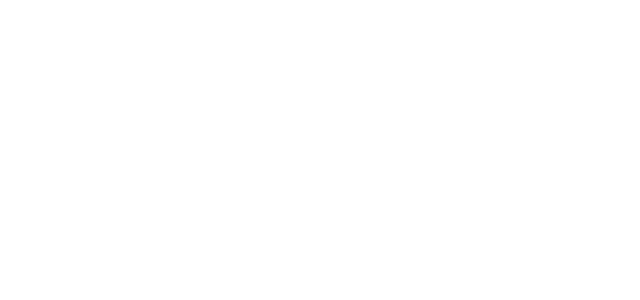
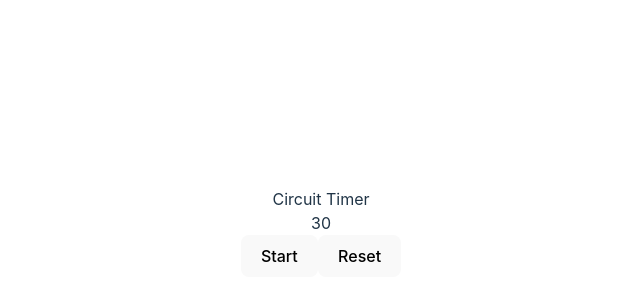
Before and after one commit to kellysdev/circuit-timer, a React (Vite) app: page / in a window 1280 px wide. Shown: the part 168-468 px from the top of the page, without its empty margins (319-959 px from the left). Built offline with nearby package versions, Linux system fonts and the light colour scheme.

Commit message:
Initial timer that counts down from 30 seconds, can be stopped, started and reset.

```diff
--- a/src/App.jsx
+++ b/src/App.jsx
@@ -1,10 +1,54 @@
+import { useState, useEffect } from "react";
+
 import './App.css'
 
 function App() {
+  const [seconds, setSeconds] = useState(30);
+  const [timerState, setTimerState] = useState("stopped");
+
+  //
+  useEffect(() => {
+    let interval;
+
+    if (timerState === "running" && seconds) {
+      interval = setInterval(() => {
+        setSeconds(prevSeconds => prevSeconds - 1);
+      }, 1000)
+    };
+
+    return () => clearInterval(interval);
+  }, [timerState, seconds]);
+
+  //
+  const startOrStopTimer = () => {
+    if (seconds === 0) {
+      resetTimer();
+      return setTimerState("running");
+    } else if (timerState === "stopped") {
+      return setTimerState("running");
+    } else {
+      setTimerState("stopped");
+    };
+    setTimerState("stopped");
+  };
+
+  const resetTimer = () => {
+    setTimerState("stopped");
+    setSeconds(30);
+  };
 
   return (
-    <></>
+    <>
+      <header>Circuit Timer</header>
+      <main>
+        <div className="individual-timer-component">
+          <div>{seconds}</div>
+          <button onClick={startOrStopTimer}>{timerState !== "running" ? "Start" : "Stop"}</button>
+          <button onClick={resetTimer}>Reset</button>
+        </div>
+      </main>
+    </>
   )
-}
+};
 
-export default App
+export default App;
```
